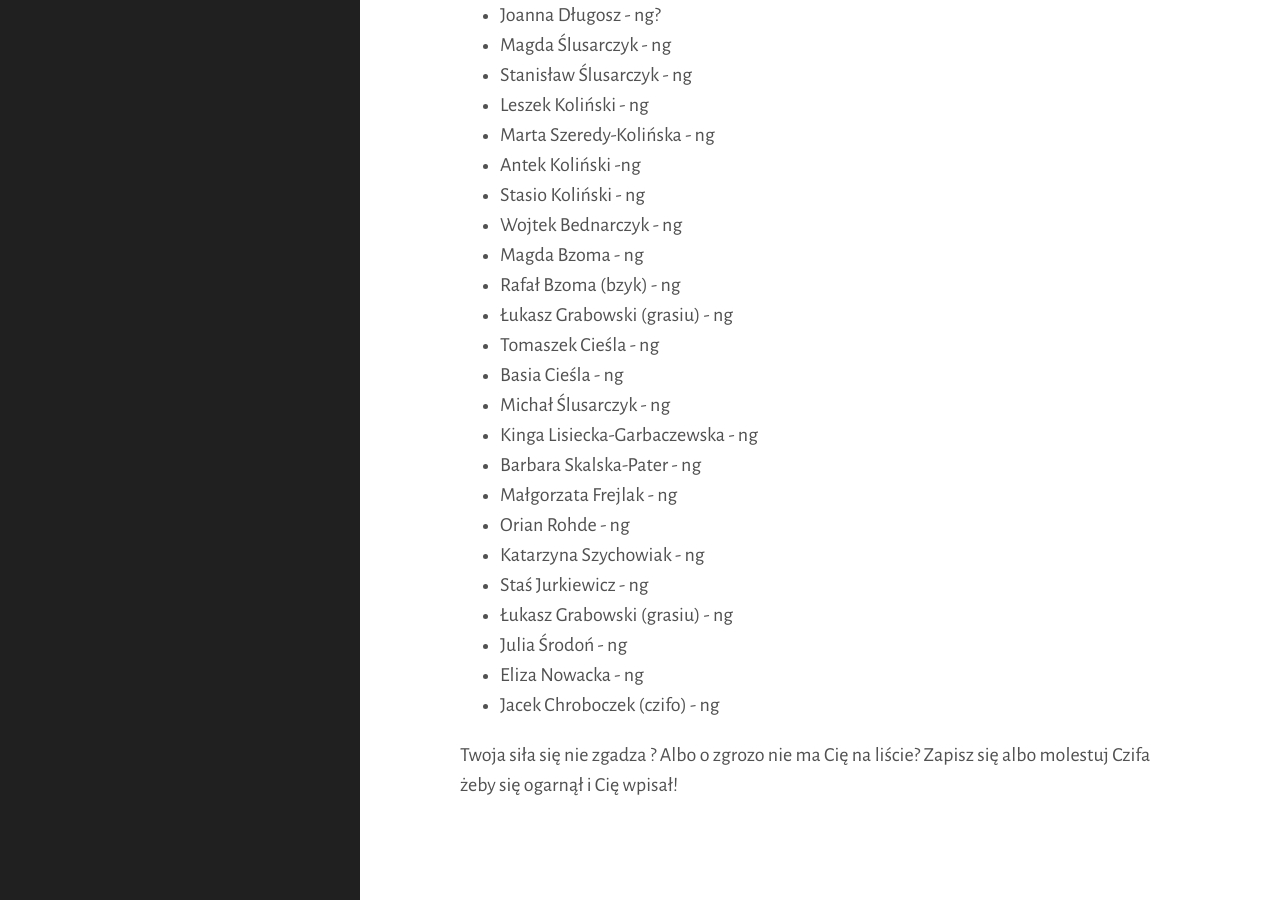
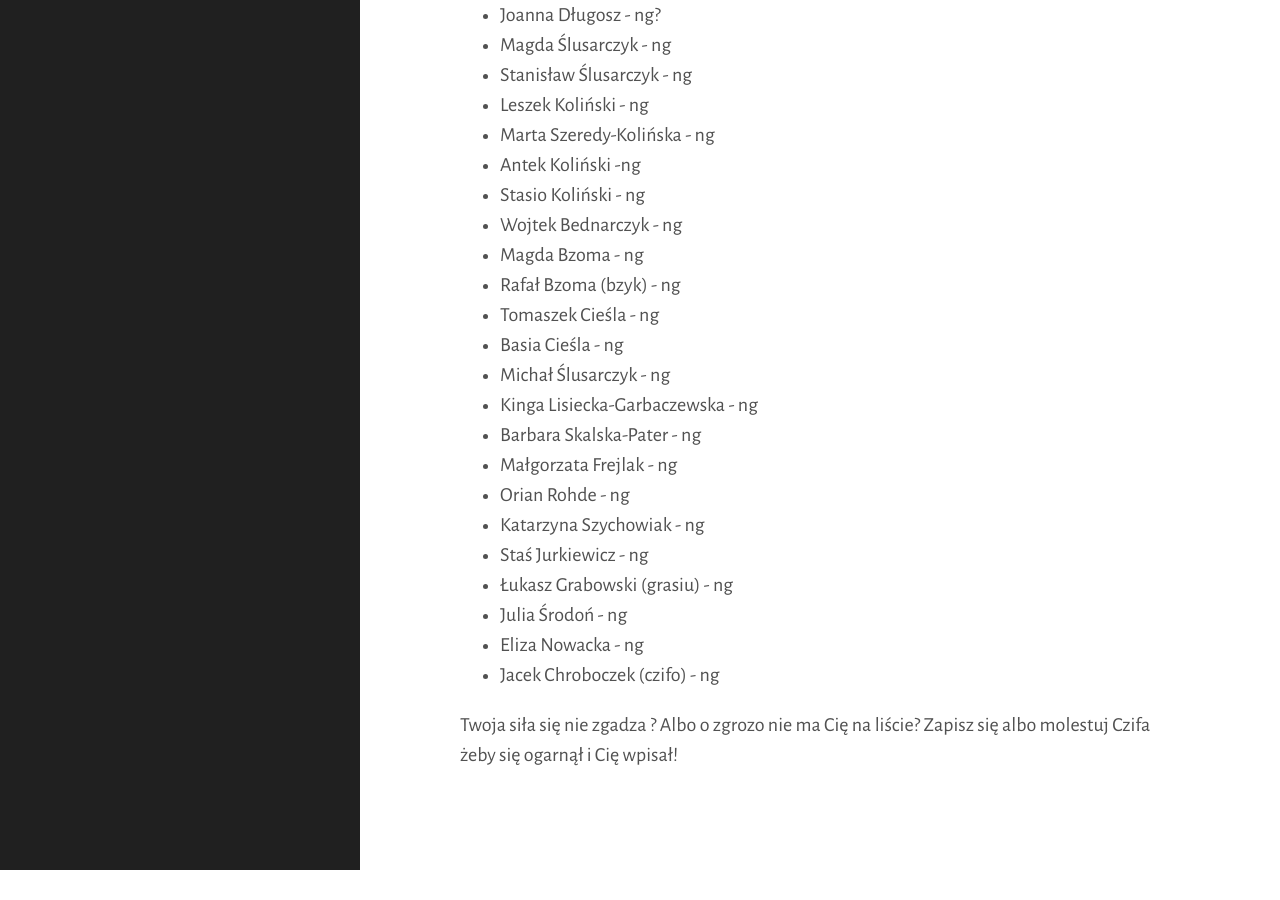
Before and after one commit to tasuki/lsg, a Jekyll site: the page built from zarejestrowani.md, in a window 1280 px wide and 900 px high, scrolled down 1420 px. Built offline with Jekyll 4.4.1, drawn with Linux system fonts in a browser that asks for light colours; nearby versions of some CDN libraries; after the commit the page ends 2290 px from its top, so only the background shows below that.

Commit message:
duplicate

```diff
--- a/zarejestrowani.md
+++ b/zarejestrowani.md
@@ -59,7 +59,6 @@ Zarejestrowani uczestnicy (mniej więcej wg siły):
 - Wojtek Bednarczyk - ng
 - Magda Bzoma - ng
 - Rafał Bzoma (bzyk) - ng
-- Łukasz Grabowski (grasiu) - ng
 - Tomaszek Cieśla - ng
 - Basia Cieśla - ng
 - Michał Ślusarczyk - ng
```
